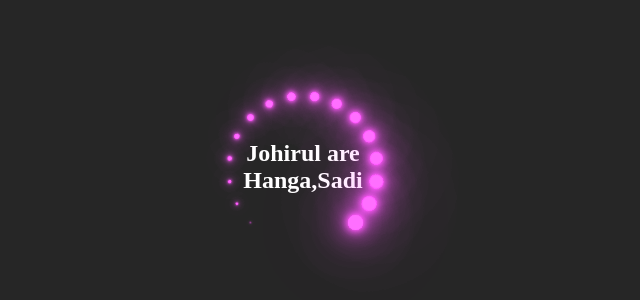
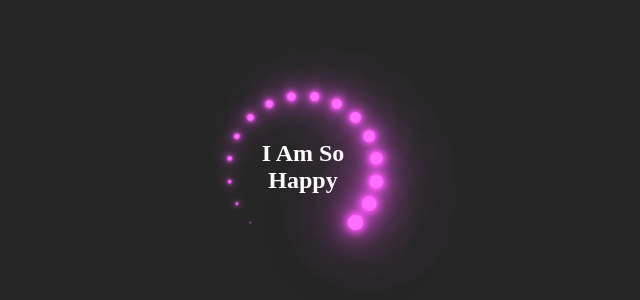
Before and after one commit to Mdobidullah/Obidullah, a plain HTML site: page index.html in a window 1280 px wide. Shown: the part 230-530 px from the top of the page, without its empty margins (337-977 px from the left). Drawn offline with Linux system fonts and the light colour scheme.

Commit message:
Update index.html

```diff
--- a/index.html
+++ b/index.html
@@ -26,7 +26,7 @@
 				 <span style="--i:8;"></span>
 				 <span style="--i:9;"></span>
 				 <span style="--i:10;"></span>
-				 <h1>Johirul are Hanga,Sadi</h1>
+				 <h1>I Am So Happy</h1>
 				 <span style="--i:11;"></span>
 				 <span style="--i:12;"></span>
 				 <span style="--i:13;"></span>
```
